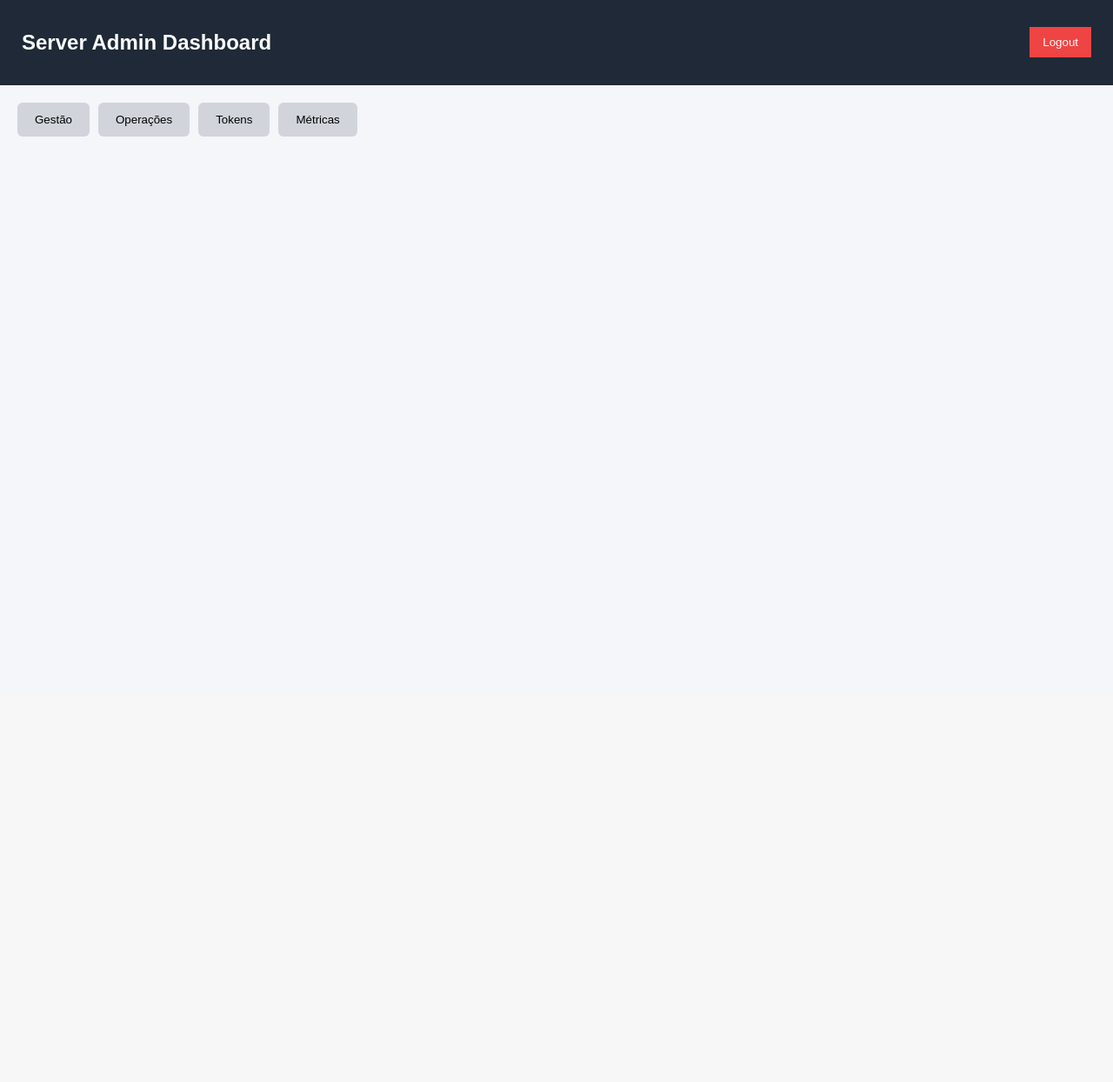
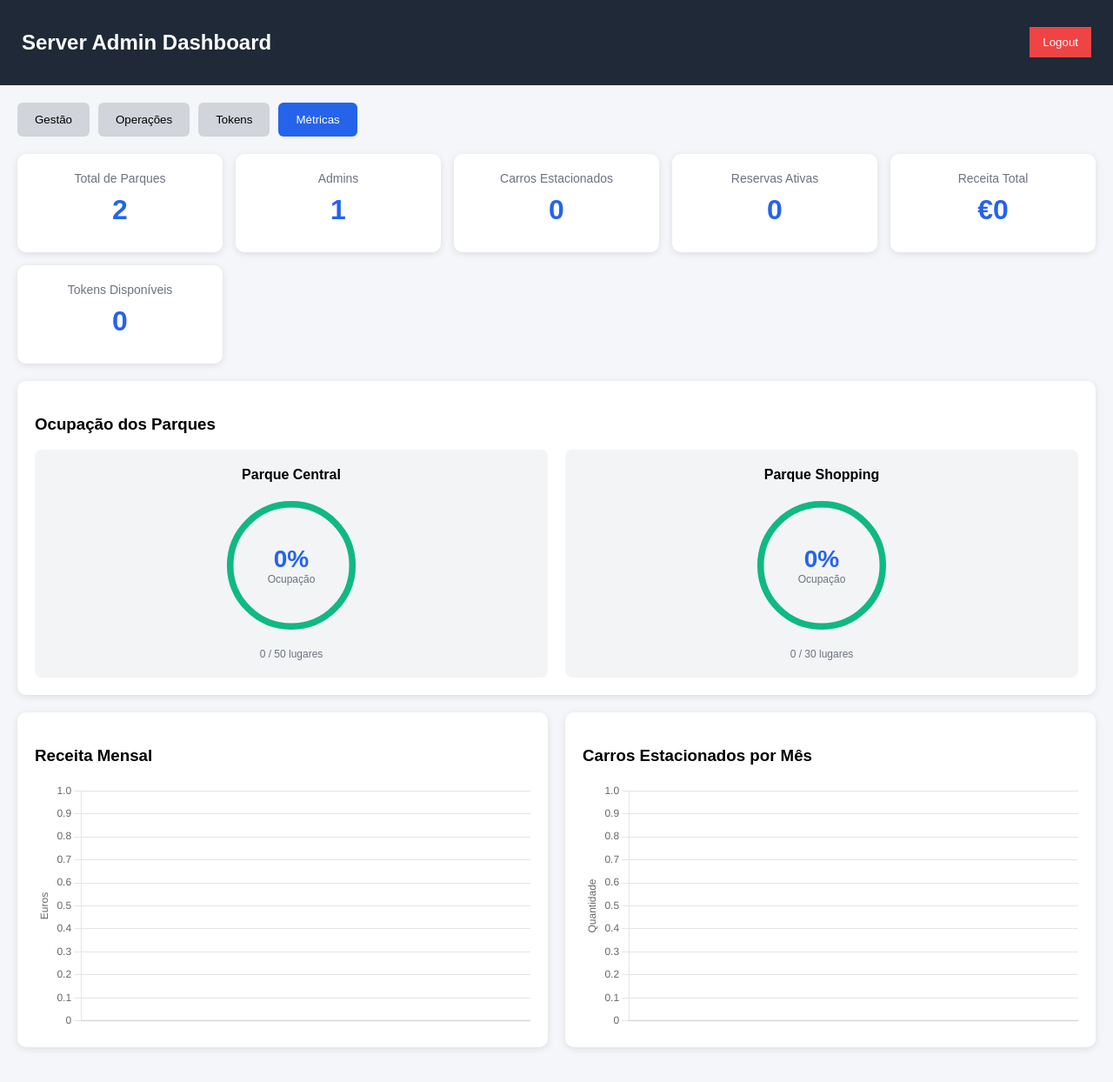
Before and after one commit to RubenM2222/SmartParkingLot, a Flask app: page /admin/server in a window 1280 px wide, after a click on "Métricas". Shown: the whole page at 87% size. Before the commit the page ends 157 px from the top, so only its background shows below. Run offline with Flask 3, Linux system fonts and the light colour scheme; the visitor is signed in with stand-in values (Sample User, id 1); data comes from the database, SQL or seed files in the repository; data that the repository does not hold is empty.

Commit message:
estatisticas

```diff
--- a/cloud_server/templates/admin_server.html
+++ b/cloud_server/templates/admin_server.html
@@ -5,6 +5,7 @@
 
 <title>Server Admin Dashboard</title>
 
+<script src="https://cdn.jsdelivr.net/npm/chart.js"></script>
 
 <style>
 
@@ -597,12 +598,71 @@ button{
 
     <!-- MÉTRICAS -->
 
+    <div id="metricas" class="tab-content">
+
+        <div class="metric-grid">
+
+            <div class="metric-card">
+                <div class="metric-label">Total de Parques</div>
+                <div class="metric-value" id="total-parques">-</div>
+            </div>
+
+            <div class="metric-card">
+                <div class="metric-label">Admins</div>
+                <div class="metric-value" id="total-admins">-</div>
+            </div>
+
+            <div class="metric-card">
+                <div class="metric-label">Carros Estacionados</div>
+                <div class="metric-value" id="carros-estacionados">-</div>
+            </div>
+
+            <div class="metric-card">
+                <div class="metric-label">Reservas Ativas</div>
+                <div class="metric-value" id="reservas-ativas">-</div>
+            </div>
+
+            <div class="metric-card">
+                <div class="metric-label">Receita Total</div>
+                <div class="metric-value" id="receita-total">-</div>
+            </div>
+
+            <div class="metric-card">
+                <div class="metric-label">Tokens Disponíveis</div>
+                <div class="metric-value" id="tokens-disponivel">-</div>
+            </div>
+
+        </div>
+
+        <div class="card">
+
+            <h3>Ocupação dos Parques</h3>
+
+            <div class="occupancy-chart" id="occupancy-container">
+                <p>Carregando...</p>
+            </div>
+
+        </div>
+
+        <div style="display:grid;grid-template-columns:repeat(auto-fit,minmax(400px,1fr));gap:20px;">
+
+            <div class="card">
+                <h3>Receita Mensal</h3>
+                <canvas id="chart-receita"></canvas>
+            </div>
+
+            <div class="card">
+                <h3>Carros Estacionados por Mês</h3>
+                <canvas id="chart-carros"></canvas>
+            </div>
+
+        </div>
+
+    </div>
 
 </div>
 
-<script src="https://cdn.jsdelivr.net/npm/chart.js"></script>
 <script>
-
 
 function openTab(tab){
 
@@ -853,137 +913,137 @@ function criarToken() {
     });
 }
 
-// /* =========================
-//    MÉTRICAS
-// ========================= */
-// function carregarMetricas() {
+/* =========================
+   MÉTRICAS
+========================= */
+function carregarMetricas() {
 
-//     fetch("/admin/metrics")
-//         .then(r => r.json())
-//         .then(data => {
+    fetch("/admin/metrics")
+        .then(r => r.json())
+        .then(data => {
 
-//             document.getElementById("total-parques").textContent = data.total_parques;
-//             document.getElementById("total-admins").textContent = data.total_admins;
-//             document.getElementById("carros-estacionados").textContent = data.carros_estacionados;
-//             document.getElementById("reservas-ativas").textContent = data.reservas_ativas;
-//             document.getElementById("receita-total").textContent = "€" + data.receita_total;
-//             document.getElementById("tokens-disponivel").textContent = data.tokens_disponiveis;
+            document.getElementById("total-parques").textContent = data.total_parques;
+            document.getElementById("total-admins").textContent = data.total_admins;
+            document.getElementById("carros-estacionados").textContent = data.carros_estacionados;
+            document.getElementById("reservas-ativas").textContent = data.reservas_ativas;
+            document.getElementById("receita-total").textContent = "€" + data.receita_total;
+            document.getElementById("tokens-disponivel").textContent = data.tokens_disponiveis;
 
-//             const occupancyContainer = document.getElementById("occupancy-container");
-//             occupancyContainer.innerHTML = "";
+            const occupancyContainer = document.getElementById("occupancy-container");
+            occupancyContainer.innerHTML = "";
 
-//             data.ocupacao_parques.forEach(parque => {
-//                 const ocupacao = parque.ocupacao;
-//                 const fillClass = ocupacao >= 80 ? "red" : ocupacao >= 50 ? "yellow" : "green";
+            data.ocupacao_parques.forEach(parque => {
+                const ocupacao = parque.ocupacao;
+                const fillClass = ocupacao >= 80 ? "red" : ocupacao >= 50 ? "yellow" : "green";
 
-//                 const raio = 75;
-//                 const circunferencia = 2 * Math.PI * raio;
-//                 const strokeDashoffset = circunferencia * (1 - ocupacao / 100);
+                const raio = 75;
+                const circunferencia = 2 * Math.PI * raio;
+                const strokeDashoffset = circunferencia * (1 - ocupacao / 100);
 
-//                 const item = document.createElement("div");
-//                 item.className = "occupancy-item";
-//                 item.innerHTML = `
-//                     <div class="occupancy-title">${parque.nome}</div>
-//                     <div class="occupancy-gauge">
-//                         <svg viewBox="0 0 160 160">
-//                             <circle cx="80" cy="80" r="${raio}" class="gauge-background"></circle>
-//                             <circle cx="80" cy="80" r="${raio}" class="gauge-fill ${fillClass}" style="stroke-dashoffset:${strokeDashoffset}"></circle>
-//                         </svg>
-//                         <div class="gauge-center">
-//                             <div class="gauge-value">${ocupacao}%</div>
-//                             <div class="gauge-label">Ocupação</div>
-//                         </div>
-//                     </div>
-//                     <div class="occupancy-info">${parque.carros} / ${parque.capacidade} lugares</div>
-//                 `;
+                const item = document.createElement("div");
+                item.className = "occupancy-item";
+                item.innerHTML = `
+                    <div class="occupancy-title">${parque.nome}</div>
+                    <div class="occupancy-gauge">
+                        <svg viewBox="0 0 160 160">
+                            <circle cx="80" cy="80" r="${raio}" class="gauge-background"></circle>
+                            <circle cx="80" cy="80" r="${raio}" class="gauge-fill ${fillClass}" style="stroke-dashoffset:${strokeDashoffset}"></circle>
+                        </svg>
+                        <div class="gauge-center">
+                            <div class="gauge-value">${ocupacao}%</div>
+                            <div class="gauge-label">Ocupação</div>
+                        </div>
+                    </div>
+                    <div class="occupancy-info">${parque.carros} / ${parque.capacidade} lugares</div>
+                `;
 
-//                 occupancyContainer.appendChild(item);
-//             });
+                occupancyContainer.appendChild(item);
+            });
 
-//             renderGraficoReceita(data.receita_mensal);
-//             renderGraficoCarros(data.carros_mensal);
-//         })
-//         .catch(err => {
-//             console.error(err);
-//             document.getElementById("occupancy-container").innerHTML = "<p>Erro ao carregar métricas</p>";
-//         });
-// }
+            renderGraficoReceita(data.receita_mensal);
+            renderGraficoCarros(data.carros_mensal);
+        })
+        .catch(err => {
+            console.error(err);
+            document.getElementById("occupancy-container").innerHTML = "<p>Erro ao carregar métricas</p>";
+        });
+}
 
-// function renderGraficoReceita(dados) {
+function renderGraficoReceita(dados) {
 
-//     const meses = dados.map(d => d.mes);
-//     const valores = dados.map(d => d.receita);
+    const meses = dados.map(d => d.mes);
+    const valores = dados.map(d => d.receita);
 
-//     const ctx = document.getElementById("chart-receita").getContext("2d");
+    const ctx = document.getElementById("chart-receita").getContext("2d");
 
-//     new Chart(ctx, {
-//         type: "bar",
-//         data: {
-//             labels: meses,
-//             datasets: [{
-//                 label: "Receita (€)",
-//                 data: valores,
-//                 backgroundColor: "#2563eb",
-//                 borderColor: "#1e40af",
-//                 borderWidth: 1
-//             }]
-//         },
-//         options: {
-//             responsive: true,
-//             plugins: {
-//                 legend: {
-//                     display: false
-//                 }
-//             },
-//             scales: {
-//                 y: {
-//                     beginAtZero: true,
-//                     title: {
-//                         display: true,
-//                         text: "Euros"
-//                     }
-//                 }
-//             }
-//         }
-//     });
-// }
+    new Chart(ctx, {
+        type: "bar",
+        data: {
+            labels: meses,
+            datasets: [{
+                label: "Receita (€)",
+                data: valores,
+                backgroundColor: "#2563eb",
+                borderColor: "#1e40af",
+                borderWidth: 1
+            }]
+        },
+        options: {
+            responsive: true,
+            plugins: {
+                legend: {
+                    display: false
+                }
+            },
+            scales: {
+                y: {
+                    beginAtZero: true,
+                    title: {
+                        display: true,
+                        text: "Euros"
+                    }
+                }
+            }
+        }
+    });
+}
 
-// function renderGraficoCarros(dados) {
+function renderGraficoCarros(dados) {
 
-//     const meses = dados.map(d => d.mes);
-//     const valores = dados.map(d => d.carros);
+    const meses = dados.map(d => d.mes);
+    const valores = dados.map(d => d.carros);
 
-//     const ctx = document.getElementById("chart-carros").getContext("2d");
+    const ctx = document.getElementById("chart-carros").getContext("2d");
 
-//     new Chart(ctx, {
-//         type: "bar",
-//         data: {
-//             labels: meses,
-//             datasets: [{
-//                 label: "Carros Estacionados",
-//                 data: valores,
-//                 backgroundColor: "#10b981",
-//                 borderColor: "#047857",
-//                 borderWidth: 1
-//             }]
-//         },
-//         options: {
-//             responsive: true,
-//             plugins: {
-//                 legend: {
-//                     display: false
-//                 }
-//             },
-//             scales: {
-//                 y: {
-//                     beginAtZero: true,
-//                     title: {
-//                         display: true,
-//                         text: "Quantidade"
-//                     }
-//                 }
-//             }
-//         }
-//     });
-// }
+    new Chart(ctx, {
+        type: "bar",
+        data: {
+            labels: meses,
+            datasets: [{
+                label: "Carros Estacionados",
+                data: valores,
+                backgroundColor: "#10b981",
+                borderColor: "#047857",
+                borderWidth: 1
+            }]
+        },
+        options: {
+            responsive: true,
+            plugins: {
+                legend: {
+                    display: false
+                }
+            },
+            scales: {
+                y: {
+                    beginAtZero: true,
+                    title: {
+                        display: true,
+                        text: "Quantidade"
+                    }
+                }
+            }
+        }
+    });
+}
 </script>
```
